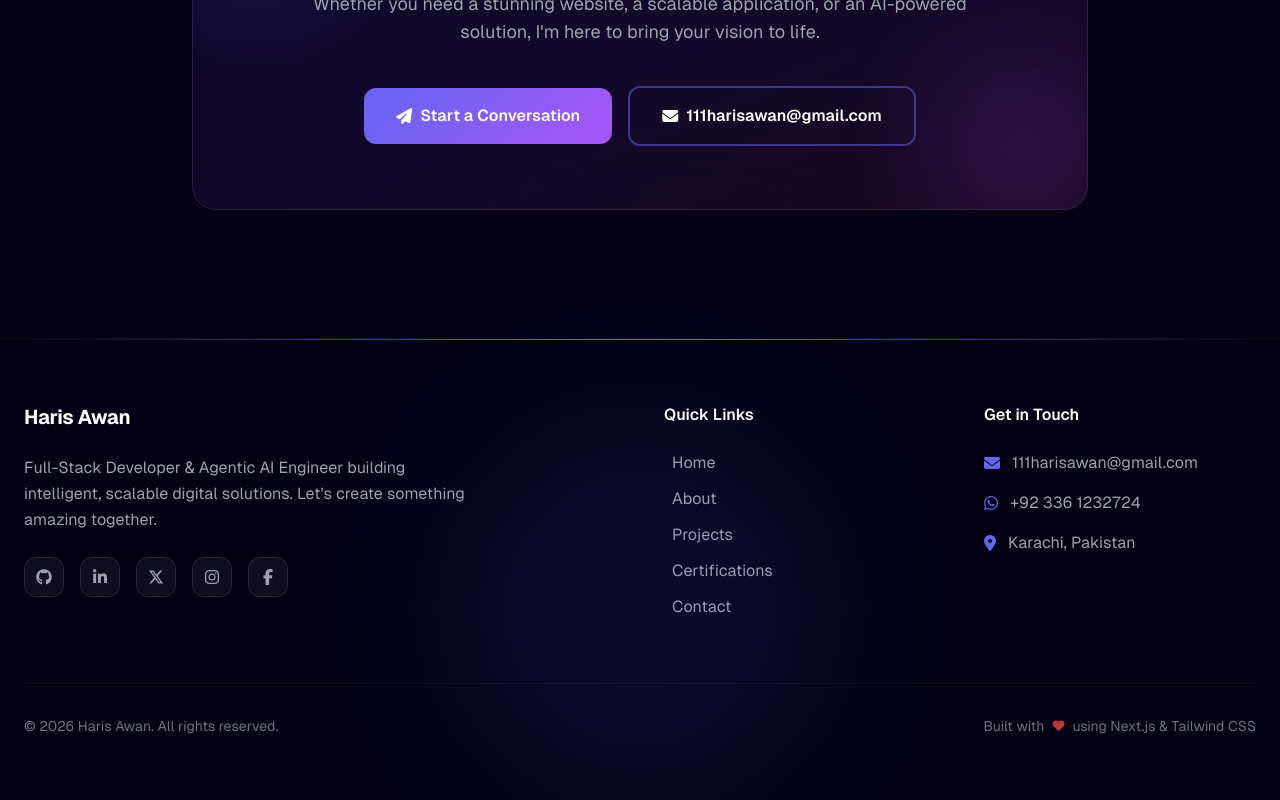
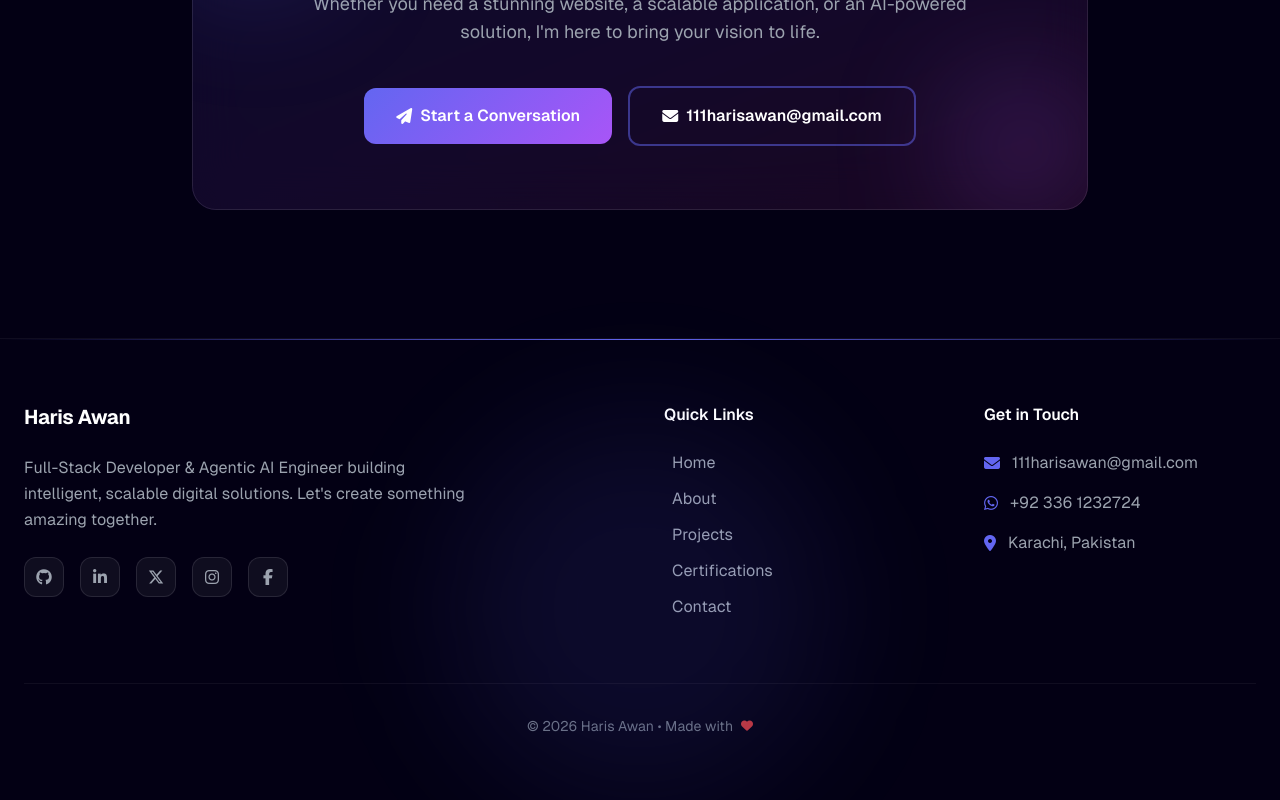
Before and after one commit to harisawan27/Nextjs-assignment02-personal-website, a Next.js app: page / in a window 1280 px wide. Shown: the part 3957-4757 px from the top of the page. Built offline with nearby package versions, Linux system fonts and the light colour scheme.

Commit message:
Updated copyright line in footer

```diff
--- a/components/Footer.tsx
+++ b/components/Footer.tsx
@@ -129,14 +129,10 @@ export default function Footer() {
         </div>
 
         {/* Bottom Bar */}
-        <div className="mt-12 sm:mt-16 pt-6 sm:pt-8 border-t border-white/5 flex flex-col md:flex-row justify-between items-center gap-3 sm:gap-4 text-center">
-          <p className="text-gray-500 text-xs sm:text-sm">
-            &copy; {currentYear} Haris Awan. All rights reserved.
-          </p>
+        <div className="mt-12 sm:mt-16 pt-6 sm:pt-8 border-t border-white/5 flex justify-center items-center text-center">
           <p className="text-gray-500 text-xs sm:text-sm flex items-center gap-2">
-            Built with{" "}
-            <i className="fas fa-heart text-red-500 animate-pulse text-[10px] sm:text-xs" />{" "}
-            using Next.js & Tailwind CSS
+            &copy; {currentYear} Haris Awan • Made with{" "}
+            <i className="fas fa-heart text-red-500 animate-pulse text-[10px] sm:text-xs" />
           </p>
         </div>
       </div>
```
Also changed, not shown: .claude/settings.local.json.
